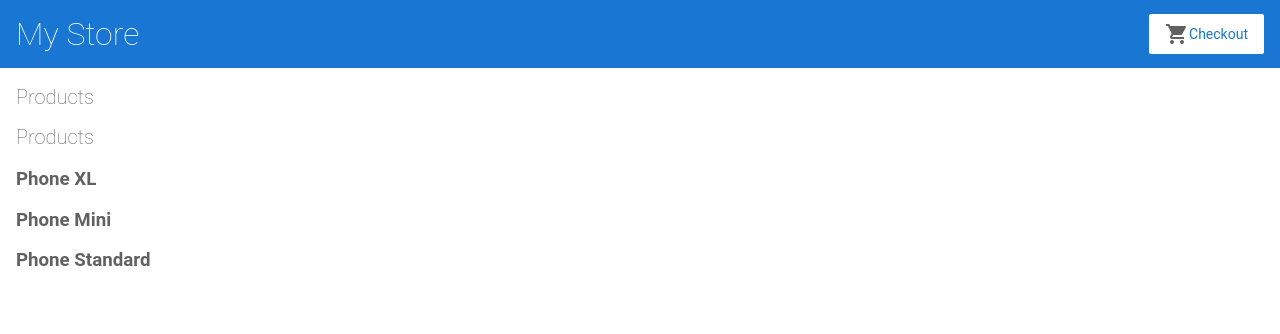
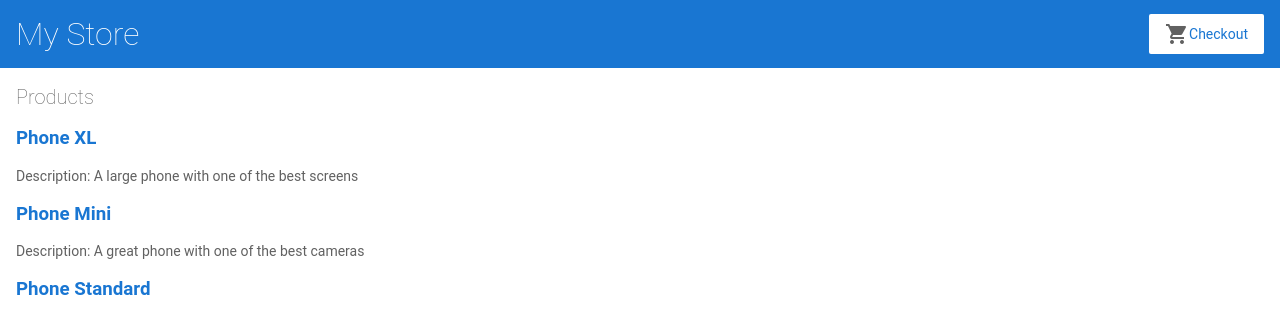
Before and after one commit to joernKluess/angular-starter, an Angular app: page / in a window 1280 px wide. Shown: the top 334 px of the page. Built offline with nearby package versions, Linux system fonts and the light colour scheme.

Commit message:
add product data

```diff
--- a/src/app/product-list/product-list.component.html
+++ b/src/app/product-list/product-list.component.html
@@ -1,18 +1,15 @@
-<h2>Products</h2>
-
 <h2>Products</h2>
 
 <div *ngFor="let product of products">
 
     <h3>
-        {{ product.name }}
+        <a [title]="product.name + ' details'">
+            {{ product.name }}
+        </a>
     </h3>
 
+    <p *ngIf="product.description">
+        Description: {{ product.description }}
+    </p>
+
 </div>
-
-
-<!--
-Copyright Google LLC. All Rights Reserved.
-Use of this source code is governed by an MIT-style license that
-can be found in the LICENSE file at https://angular.io/license
--->
```
Also changed, not shown: 1 other file (tests, documents, lock files or other folders).
